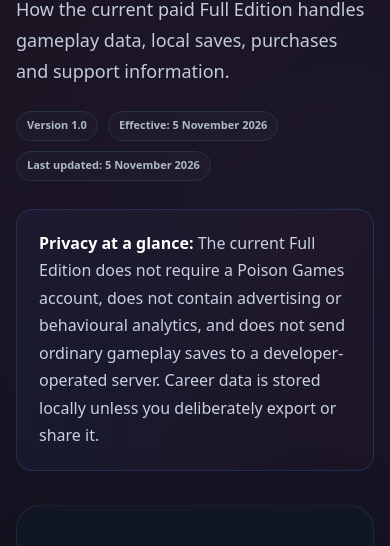
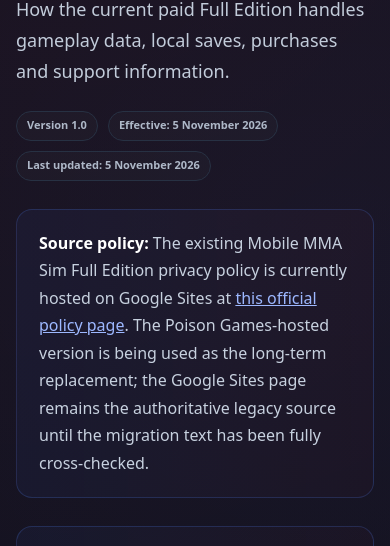
Before and after one commit to SihleMpungose/poison-games-portfolio, a plain HTML site: page legal/mobile-mma-sim/full/privacy.html in a window 390 px wide. Shown: the part 224-770 px from the top of the page. Drawn offline with Linux system fonts and the light colour scheme.

Commit message:
Reference authoritative Mobile MMA Sim privacy source

```diff
--- a/legal/mobile-mma-sim/full/privacy.html
+++ b/legal/mobile-mma-sim/full/privacy.html
@@ -15,7 +15,8 @@
     <h1>Privacy Policy</h1>
     <p class="lead">How the current paid Full Edition handles gameplay data, local saves, purchases and support information.</p>
     <div class="meta"><span>Version 1.0</span><span>Effective: 5 November 2026</span><span>Last updated: 5 November 2026</span></div>
-    <div class="notice"><strong>Privacy at a glance:</strong> The current Full Edition does not require a Poison Games account, does not contain advertising or behavioural analytics, and does not send ordinary gameplay saves to a developer-operated server. Career data is stored locally unless you deliberately export or share it.</div><div class="doc">
+    <div class="notice"><strong>Source policy:</strong> The existing Mobile MMA Sim Full Edition privacy policy is currently hosted on Google Sites at <a href="https://sites.google.com/view/mobile-mma-sim-privacy/home?read_current=1" target="_blank" rel="noopener noreferrer">this official policy page</a>. The Poison Games-hosted version is being used as the long-term replacement; the Google Sites page remains the authoritative legacy source until the migration text has been fully cross-checked.</div>
+<div class="notice"><strong>Privacy at a glance:</strong> The current Full Edition does not require a Poison Games account, does not contain advertising or behavioural analytics, and does not send ordinary gameplay saves to a developer-operated server. Career data is stored locally unless you deliberately export or share it.</div><div class="doc">
 <section><h2>1. Who is responsible for the Game</h2><p>Mobile MMA Sim — Full Edition is published by Sihle Ntokozo Mpungose, South Africa, under the developer identity SihleM and the Poison Games brand. This policy applies to the current Full Edition on Android and authorised browser/download platforms.</p></section>
 <section><h2>2. Gameplay information and local saves</h2><p>The Game creates and stores information needed to run a career, such as fighter details, career decisions, results, rankings, finances, settings and save-state information. Current gameplay data is stored locally on the player’s device or browser environment and is not automatically transmitted to the Developer.</p></section>
 <section><h2>3. Save export, import and backups</h2><p>Where the Game provides export or import, you choose the file and location. Exported saves may contain player-entered information and career history. Copies you place in cloud storage, messaging apps or other services are handled under those services’ privacy practices.</p><p>Device or operating-system backup features may also copy app data according to your device and provider settings. These platform backups are not operated by Poison Games.</p></section>
```
